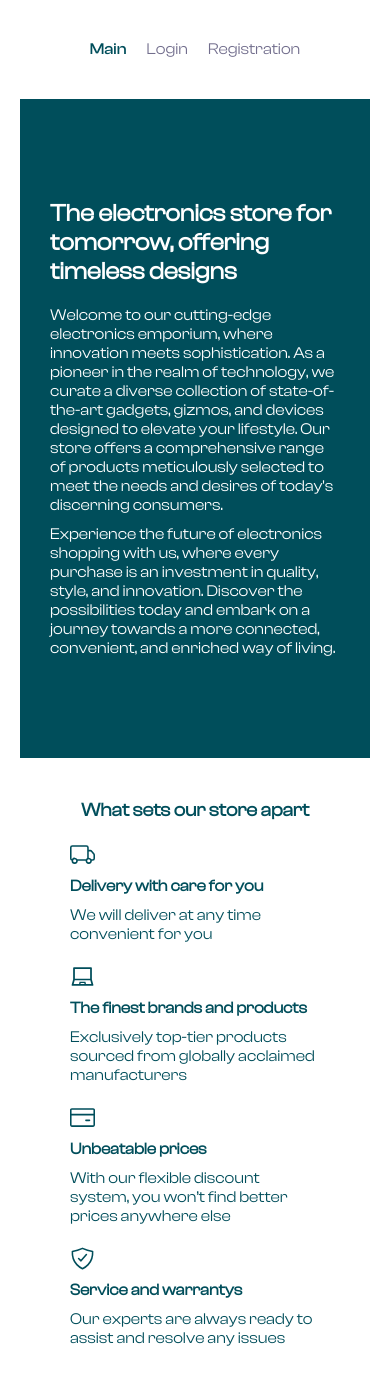
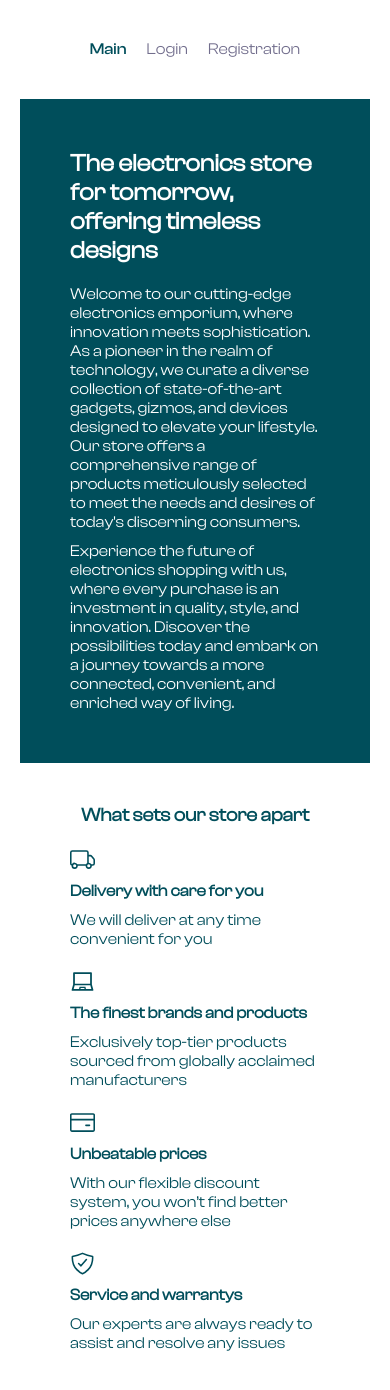
Before and after one commit to HNY-Badger/ecommerce-app, a React app: page / in a window 390 px wide. Shown: the top 1390 px of the page. Built offline with nearby package versions, Linux system fonts and the light colour scheme.

Commit message:
feat: add adaptive css

```diff
--- a/src/components/MainPage/FeatureCard/FeatureCard.module.css
+++ b/src/components/MainPage/FeatureCard/FeatureCard.module.css
@@ -8,7 +8,3 @@
 .icon {
   font-size: 25px;
 }
-
-.title {
-  font-family: 'Clash Display Regular';
-}
--- a/src/components/MainPage/FeatureCard/FeatureCard.tsx
+++ b/src/components/MainPage/FeatureCard/FeatureCard.tsx
@@ -13,7 +13,7 @@ function FeatureCard({ title, description, icon: Icon }: Props) {
   return (
     <div className={style.wrapper}>
       <Icon className={style.icon} />
-      <h4 className={style.title}>{title}</h4>
+      <h4>{title}</h4>
       <p>{description}</p>
     </div>
   );
--- a/src/components/MainPage/ShopDescription/ShopDescription.module.css
+++ b/src/components/MainPage/ShopDescription/ShopDescription.module.css
@@ -6,7 +6,7 @@
 }
 
 .description {
-  padding: 100px 30px;
+  padding: 100px 50px;
   color: var(--white);
   background-color: var(--dark-primary);
 }
@@ -33,6 +33,12 @@
   object-fit: contain;
 }
 
+@media (max-width: 1100px) {
+  .description {
+    padding: 50px 50px;
+  }
+}
+
 @media (max-width: 800px) {
   .image_wrapper {
     display: none;
--- a/src/components/MainPage/ShopFeatures/ShopFeatures.module.css
+++ b/src/components/MainPage/ShopFeatures/ShopFeatures.module.css
@@ -10,9 +10,19 @@
 
 .cards {
   display: flex;
-  justify-content: space-around;
+  justify-content: space-between;
   flex-wrap: wrap;
   gap: 20px;
   align-self: stretch;
   margin-top: 20px;
 }
+
+@media (max-width: 1150px) {
+  .wrapper {
+    max-width: 750px;
+  }
+
+  .cards {
+    justify-content: space-around;
+  }
+}
```
